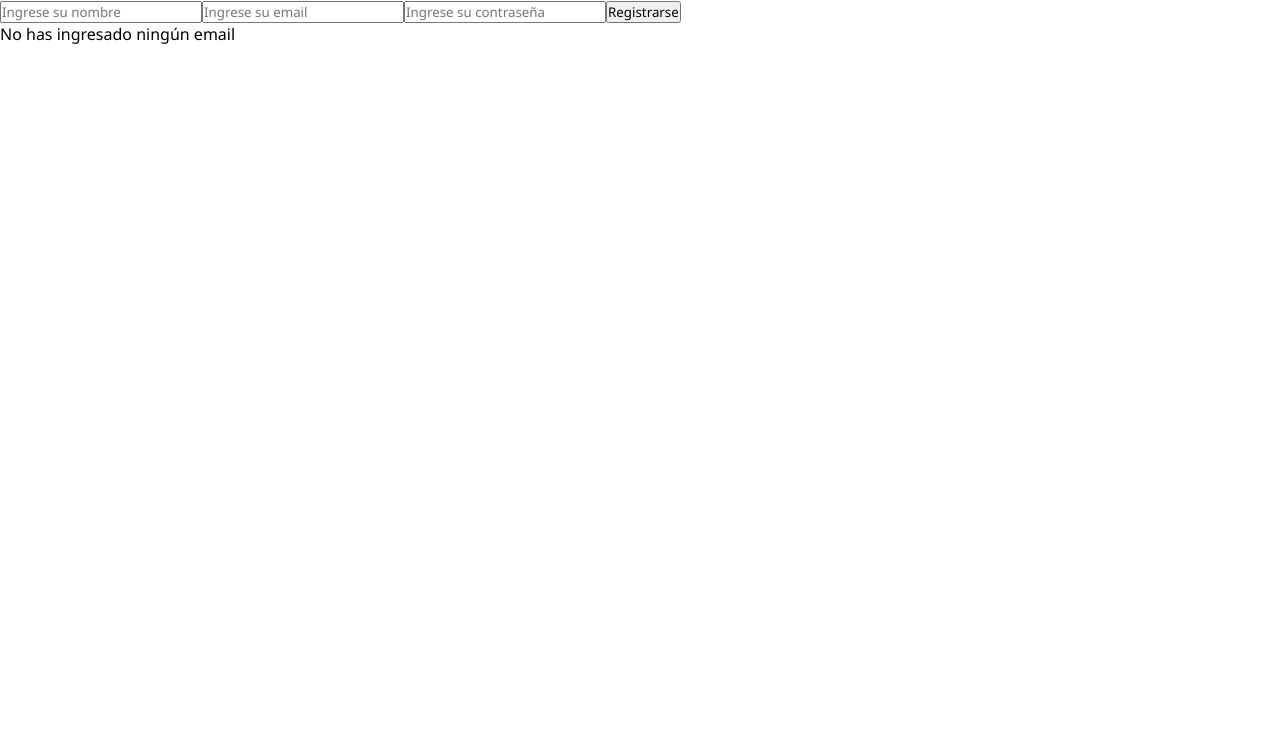
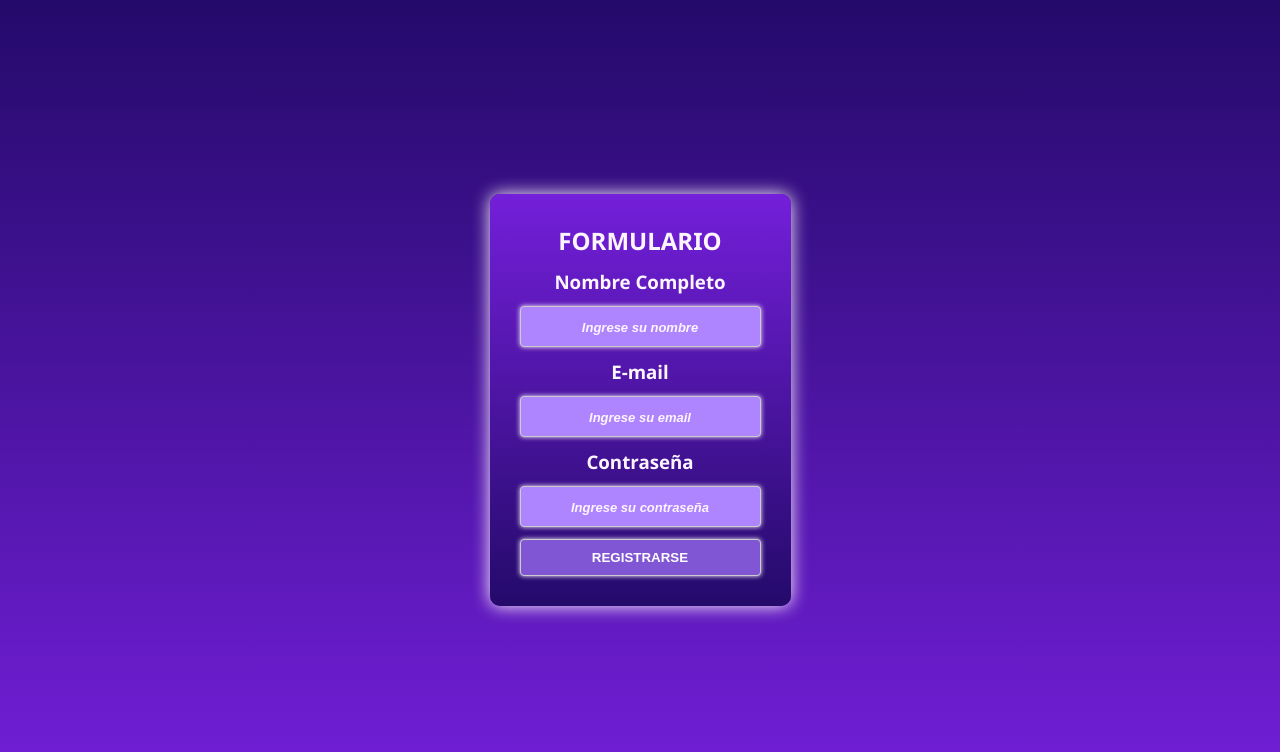
Before and after one commit to lucas-pensotti/tp-final-999200928, a React (Vite) app: page /registro in a window 1280 px wide. Shown: the top 752 px of the page. Built offline with nearby package versions, Linux system fonts and the light colour scheme.

Commit message:
style: añado estilos al formulario del registro y al archivo main del chat

```diff
--- a/src/styles/main.css
+++ b/src/styles/main.css
@@ -7,13 +7,14 @@
 
 .app {
   height: 100vh;
-  background-color: yellowgreen;
+  background-color: white;
   display: flex;
   background-color: #f9f9f9;
 }
 
 aside {
-  background-color: #f0f2f5;
+  background-color: var(--violet-400);
+  color: white;
   width: 260px;
   padding: 20px;
   overflow-y: scroll;
@@ -30,6 +31,7 @@ aside h1 {
 }
 
 .search {
+  background-color: var(--white-100);
   padding: 8px;
   margin-bottom: 15px;
   width: 100%;
@@ -59,7 +61,7 @@ li {
 }
 
 li:hover {
-  background-color: #e6e6e6;
+  background-color: var(--violet-100);
 }
 
 li img {
@@ -92,7 +94,7 @@ li small {
 .chat header {
   border-bottom: 1px solid #ccc;
   padding: 15px;
-  background-color: #fafafa;
+  background-color: var(--violet-100);
   display: flex;
   justify-content: space-between;
   align-items: center;
@@ -102,10 +104,15 @@ li small {
   padding: 8px 15px;
   border-radius: 4px;
   border: 1px solid #ccc;
-  background-color: gray;
-  color: white;
+  background-color: var(--white-100);
+  color: var(--violet-100);
   cursor: pointer;
   transition: all .2s;
+}
+
+.chat header button:hover {
+  color: var(--white-100);
+  background-color: var(--violet-200);
 }
 
 .chat-body {
@@ -115,6 +122,7 @@ li small {
   flex-direction: column;
   gap: 10px;
   padding: 10px;
+  background-color: var(--violet-200);
 }
 
 .message {
@@ -124,11 +132,11 @@ li small {
   border-radius: 4px;
   box-shadow: 0px 0px 4px rgba(0, 0, 0, 0.192);
   word-wrap: break-word;
-  background-color: #e4e6eb;
+  background-color: var(--violet-100);
 }
 
 .message .timestamp {
-  color: gray;
+  color: var(--violet-500);
   font-size: 12px;
   text-align: end;
   margin-top: 5px;
@@ -139,7 +147,7 @@ li small {
 }
 
 .me {
-  background-color: rgb(194, 236, 194);
+  background-color: var(--green-100);
   align-self: end;
   max-width: 400px;
 }
@@ -150,6 +158,7 @@ li small {
   padding: 10px;
   display: flex;
   gap: 10px;
+  background-color: var(--violet-100);
 }
 
 .chat-input input {
@@ -167,15 +176,15 @@ li small {
   padding: 8px 15px;
   border-radius: 4px;
   border: 1px solid #ccc;
-  background-color: gray;
-  color: white;
+  background-color: var(--white-100);
+  color: var(--violet-100);
   cursor: pointer;
   transition: all .2s;
 }
 
 .chat-input button:hover {
-  color: #888888;
-  background-color: white;
+  color: var(--white-100);
+  background-color: var(--violet-200);
 }
 
 /* Not Found styles */
@@ -245,7 +254,7 @@ section form button {
 }
 
 section form button:hover {
-  background-color: white;
+  background-color: var(--white-100);
   color: #888888;
 }
 
--- /dev/null
+++ b/src/styles/registro.css
@@ -0,0 +1,60 @@
+:root {
+    --primary-color: #741fda;
+    --violet-500: #240a6a;
+    --violet-400: #341478;
+    --violet-200:#8056d4;
+    --violet-100: #af85ff;
+    --green-100: #dcf8c6;
+    --white-100: #fdf5fe;
+}
+
+.registro {
+    background: linear-gradient(var(--violet-500), var(--primary-color) );
+    min-height: 100vh;
+    display: flex;
+    justify-content: center;
+    align-items: center;
+}
+
+.formulario {
+    background: linear-gradient(var(--primary-color), var(--violet-500));
+    box-shadow: 0 0 17.5px var(--white-100);
+    padding: 30px;
+    border-radius: 10px;
+}
+
+h1, h3 {
+    color: var(--white-100);
+    text-align: center;
+}
+
+.registro input {
+    width: 100%;
+    background-color: var(--violet-100);
+    box-shadow: 0 0 5px var(--white-100);
+    font-weight: bolder;
+}
+
+.registro input::placeholder {
+    color: var(--white-100);
+    text-align: center;
+    font-style: italic;
+    font-family: sans-serif;
+    font-size:13px;
+
+
+}
+
+.registrarse {
+    background-color: var(--violet-200);
+    box-shadow: 0 0 5px var(--white-100);
+    font-family: sans-serif;
+    font-weight: bold;
+    text-transform: uppercase;
+    transition: 0.2s;
+}
+
+.registrarse:hover {
+    background-color: var(--green-100);
+    color: var(--violet-400);
+}
--- a/src/views/Registro.jsx
+++ b/src/views/Registro.jsx
@@ -1,6 +1,7 @@
 import { useState, useContext} from "react"
 import { ChatContext } from "../context/ChatContext"
 import { useNavigate } from "react-router-dom"
+import "../styles/registro.css"
 
 const Registro = () => {
     const [email, setEmail] = useState("")
@@ -62,14 +63,20 @@ const Registro = () => {
 
     return (
         <>
-        <form onSubmit={handleSubmit}>
-            <input type="text" placeholder="Ingrese su nombre" required name="name" onChange={handleChange} value={name} />
-            <input type="email" placeholder="Ingrese su email" required name="email" onChange={handleChange} value={email} />
-            <input type="password" placeholder="Ingrese su contraseña" required name="password" onChange={handleChange} value={password} />
-            <button>Registrarse</button>
-        </form>
-        {!email && <p>No has ingresado ningún email</p>}
-        {email && <p>Valor del mail actualizado: {email}</p>}
+        <section>
+            <div className="registro">
+                <form className="formulario" onSubmit={handleSubmit}>
+                    <h1>FORMULARIO</h1>
+                    <h3>Nombre Completo</h3>
+                    <input type="text" placeholder="Ingrese su nombre" required name="name" onChange={handleChange} value={name} />
+                    <h3>E-mail</h3>
+                    <input type="email" placeholder="Ingrese su email" required name="email" onChange={handleChange} value={email} />
+                    <h3>Contraseña</h3>
+                    <input type="password" placeholder="Ingrese su contraseña" required name="password" onChange={handleChange} value={password} />
+                <button className="registrarse" >Registrarse</button>
+            </form>
+            </div>
+        </section>
         </>
     )
 }
```
